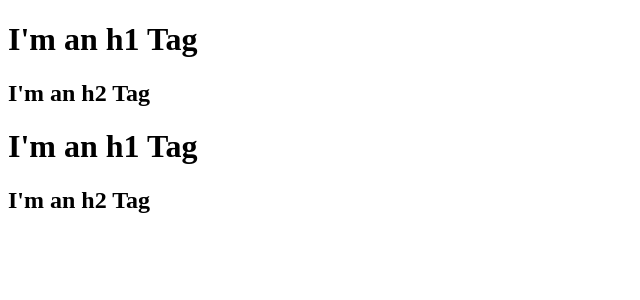
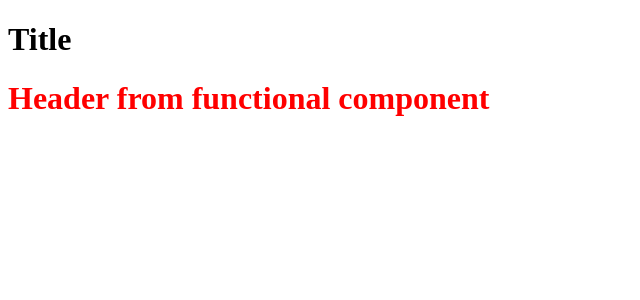
Before and after one commit to Adarsha-React/DeliveryPoint, a React (Vite) app: page / in a window 1280 px wide. Shown: the top 300 px of the page, without its empty margins (0-640 px from the left). Built offline with nearby package versions, Linux system fonts and the light colour scheme.

Commit message:
Scripts updates in pacakge.json and Functional Components

```diff
--- a/App.js
+++ b/App.js
@@ -1,17 +1,19 @@
 import React from "react";
 import ReactDOM from "react-dom/client";
 
-const parent = React.createElement("div", { id: "parent" }, [
-  React.createElement("div", { id: "child" }, [
-    React.createElement("h1", { id: "1" }, "I'm an h1 Tag"),
-    React.createElement("h2", { id: "2" }, "I'm an h2 Tag"),
-  ]),
-  React.createElement("div", { id: "child2" }, [
-    React.createElement("h1", { id: "3" }, "I'm an h1 Tag"),
-    React.createElement("h2", { id: "4" }, "I'm an h2 Tag"),
-  ]),
-]);
+const Title = () => {
+  return <h1>Title</h1>;
+};
 
-console.log(parent);
+//Component Composition - Writing Title component inside Header component
+const Header = () => {
+  return (
+    <div>
+      <Title />
+      <h1 id="header">Header from functional component</h1>
+    </div>
+  );
+};
+
 const root = ReactDOM.createRoot(document.getElementById("root"));
-root.render(parent);
+root.render(<Header />);
--- a/package.json
+++ b/package.json
@@ -4,6 +4,8 @@
   "description": "This is a food delivery app developed by Adarsha",
   "main": "App.js",
   "scripts": {
+    "start": "parcel index.html",
+    "build": "parcel build index.html",
     "test": "jest"
   },
   "repository": {
```
Also changed, not shown: 1 other file (tests, documents, lock files or other folders).
